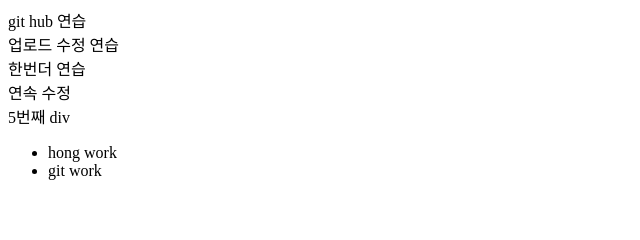
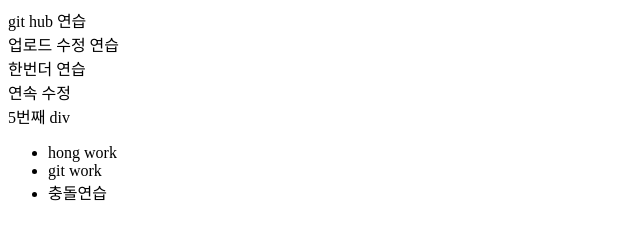
Before and after one commit to SimJeMin/open, a plain HTML site: page index.html in a window 1280 px wide. Shown: the full height of the page, 0-640 px from the left. Drawn offline with Linux system fonts and the light colour scheme.

Commit message:
ver08_index.html <li> 태그추가

```diff
--- a/index.html
+++ b/index.html
@@ -9,6 +9,7 @@
 		<ul>
 			<li>hong work</li>
 			<li>git work</li>
+			<li>충돌연습</li>
 		</ul>
 	</body>
 </html>
```
